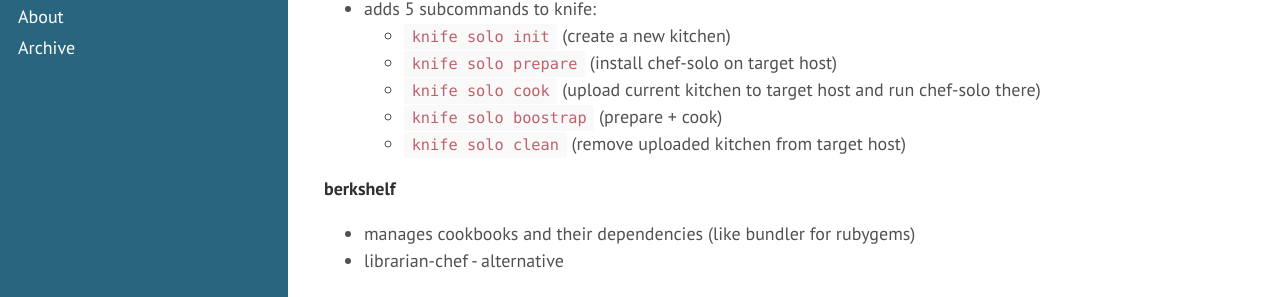
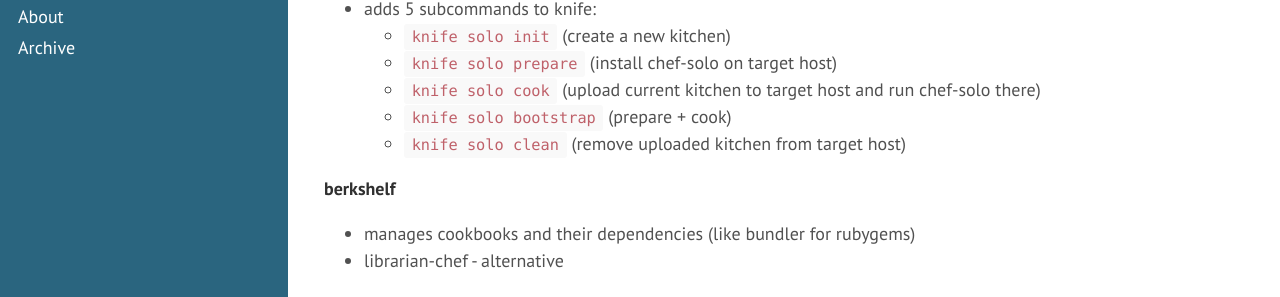
Before and after one commit to tap349/tap349.github.io, a Jekyll site: the page built from _posts/2016-01-06-chef-solo.md, in a window 1280 px wide and 900 px high, scrolled down 1734 px. Shown: the part 151-448 px from the top of the window. Built offline with Jekyll 4.4.1, drawn with Linux system fonts in a browser that asks for light colours.

Commit message:
update 2016-03-19_19:15:42

```diff
--- a/_posts/2016-01-06-chef-solo.md
+++ b/_posts/2016-01-06-chef-solo.md
@@ -61,7 +61,7 @@
   - `knife solo init` (create a new kitchen)
   - `knife solo prepare` (install chef-solo on target host)
   - `knife solo cook` (upload current kitchen to target host and run chef-solo there)
-  - `knife solo boostrap` (prepare + cook)
+  - `knife solo bootstrap` (prepare + cook)
   - `knife solo clean` (remove uploaded kitchen from target host)
 
 **berkshelf**
```
